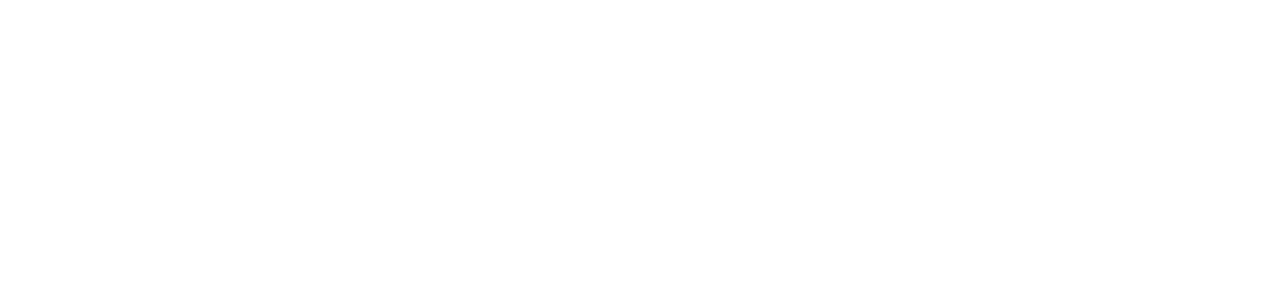
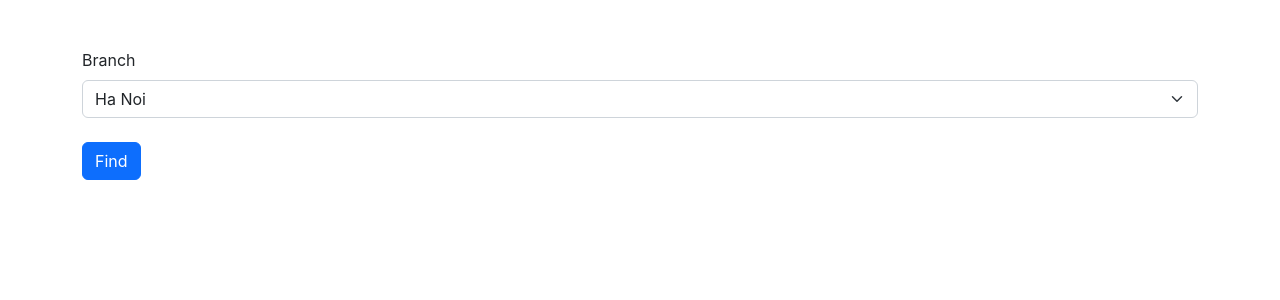
Before and after one commit to quynhniee/ticket-management-system, a React (Create React App) app: page /huongtt in a window 1280 px wide. Before the commit this address had no page. Shown: the top 300 px of the page. Built offline with nearby package versions, Linux system fonts and the light colour scheme.

Commit message:
add layouts and query

```diff
--- a/src/App.js
+++ b/src/App.js
@@ -9,6 +9,9 @@
 const Tickets = lazy(() => import("./views/Tickets"));
 const Quynh = lazy(() => import("./layouts/Quynh"));
 const Vu = lazy(() => import("./layouts/Vu"));
+const Huong = lazy(() => import("./layouts/Huong"));
+const Phuc = lazy(() => import("./layouts/Phuc"));
+const Dung = lazy(() => import("./layouts/Dung"));
 
 function App() {
   return (
@@ -19,6 +22,9 @@
             <Route index path="/" element={<Home />} />
             <Route path="/quynhnn" element={<Quynh />} />
             <Route path="/vuna" element={<Vu />} />
+            <Route path="/huongtt" element={<Huong />} />
+            <Route path="/phucht" element={<Phuc />} />
+            <Route path="/dungpt" element={<Dung />} />
             <Route path="/tickets" element={<Tickets />} />
             <Route path="/book-ticket" element={<BookTicket />} />
             <Route path="/employee-detail" element={<EmployeeDetail />} />
--- a/src/components/DataTable.jsx
+++ /dev/null
@@ -1,49 +0,0 @@
-import React from "react";
-
-const Ticket = ({ index, ticket }) => {
-  const {
-    id,
-    ticketPrice,
-    discount,
-    seatType,
-    IdCustomer,
-    IdEmployee,
-    IdTrainRide,
-  } = ticket;
-  return (
-    <tr>
-      <th scope="row">{index}</th>
-      <td>{id}</td>
-      <td>{seatType}</td>
-      <td>{ticketPrice}</td>
-      <td>{discount}</td>
-      <td>{IdCustomer}</td>
-      <td>{IdEmployee}</td>
-      <td>{IdTrainRide}</td>
-    </tr>
-  );
-};
-
-const DataTable = ({ data, ths }) => {
-  if (!data || !ths) return <p>Loading...</p>;
-  return (
-    <table className="table table-striped ">
-      <thead>
-        <tr>
-          {ths.map((th) => (
-            <th scope="col" key={th}>
-              {th}
-            </th>
-          ))}
-        </tr>
-      </thead>
-      <tbody>
-        {data.map((ticket, index) => (
-          <Ticket index={index} ticket={ticket} key={ticket.id} />
-        ))}
-      </tbody>
-    </table>
-  );
-};
-
-export default DataTable;
--- /dev/null
+++ b/src/layouts/Dung.jsx
@@ -0,0 +1,39 @@
+import React, { useState } from "react";
+import { useNavigate } from "react-router-dom";
+
+const Dung = () => {
+  const navigate = useNavigate();
+  const [seatType, setSeatType] = useState("bus");
+  const seatTypeChangeHandle = (e) => setSeatType(e.target.value);
+
+  const submitHandle = (e) => {
+    e.preventDefault();
+    console.log(seatType);
+    navigate(`/tickets?seatType=${seatType}`);
+  };
+
+  return (
+    <div className="container py-5">
+      <form onSubmit={submitHandle}>
+        <label className="form-label" htmlFor="seatType">
+          Seat type
+        </label>
+        <select
+          className="form-select"
+          id="seatType"
+          aria-label="Floating label select example"
+          value={seatType}
+          onChange={seatTypeChangeHandle}
+        >
+          <option value="eco">Economy class</option>
+          <option value="bus">Business class</option>
+        </select>
+        <button type="submit" className="btn btn-primary my-4">
+          Find
+        </button>
+      </form>
+    </div>
+  );
+};
+
+export default Dung;
--- /dev/null
+++ b/src/layouts/Huong.jsx
@@ -0,0 +1,47 @@
+import React, { useState } from "react";
+import { useNavigate } from "react-router-dom";
+
+const Huong = () => {
+  const navigate = useNavigate();
+  const [branchId, setBranchId] = useState("BHN001");
+  const branchIdChangeHandle = (e) => setBranchId(e.target.value);
+
+  const submitHandle = (e) => {
+    e.preventDefault();
+    console.log(branchId);
+    navigate(`/tickets?branchId=${branchId}`);
+  };
+
+  return (
+    <div className="container py-5">
+      <form onSubmit={submitHandle}>
+        <label className="form-label" htmlFor="branch">
+          Branch
+        </label>
+        <select
+          className="form-select"
+          id="branch"
+          aria-label="Floating label select example"
+          value={branchId}
+          onChange={branchIdChangeHandle}
+          required
+        >
+          <option value="BHN001">Ha Noi</option>
+          <option value="BNB009">Ninh Binh</option>
+          <option value="BHP003">Hai Phong</option>
+          <option value="BHT004">Ha Tinh</option>
+          <option value="BHY007">Hung Yen</option>
+          <option value="BDB005">Dien Bien</option>
+          <option value="BPT008">Phu Tho</option>
+          <option value="BTB006">Thai Binh</option>
+          <option value="BND002">Nam Dinh</option>
+        </select>
+        <button type="submit" className="btn btn-primary my-4">
+          Find
+        </button>
+      </form>
+    </div>
+  );
+};
+
+export default Huong;
--- /dev/null
+++ b/src/layouts/Phuc.jsx
@@ -0,0 +1,37 @@
+import React, { useState } from "react";
+import { useNavigate } from "react-router-dom";
+
+const Phuc = () => {
+  const navigate = useNavigate();
+  const [trainRideId, setTrainRideId] = useState();
+  const trainRideIdChangeHandle = (e) => setTrainRideId(e.target.value);
+  const submitHandle = (e) => {
+    e.preventDefault();
+    console.log(trainRideId);
+    // navigate(`/tickets?trainRideId=${trainRideId}`);
+  };
+  return (
+    <div className="container py-5">
+      <form onSubmit={submitHandle}>
+        <div className="form-outline">
+          <label className="form-label" htmlFor="trainRideId">
+            *Tra cứu những hành khách trên cùng chuyến tàu:
+          </label>
+          <input
+            type="text"
+            id="trainRideId"
+            className="form-control"
+            required
+            value={trainRideId}
+            onChange={trainRideIdChangeHandle}
+          />
+        </div>
+        <button type="submit" className="btn btn-primary my-4">
+          Find
+        </button>
+      </form>
+    </div>
+  );
+};
+
+export default Phuc;
--- a/src/layouts/Quynh.jsx
+++ b/src/layouts/Quynh.jsx
@@ -9,8 +9,9 @@
   const submitHandle = (e) => {
     e.preventDefault();
     console.log(employeeId);
-    navigate("/tickets");
+    navigate(`/tickets?employeeId=${employeeId}`);
   };
+
   return (
     <div className="container py-5">
       <p className="mb-2">*Đặt vé tại đây</p>
--- a/src/layouts/Vu.jsx
+++ b/src/layouts/Vu.jsx
@@ -12,7 +12,7 @@
   const submitHandle = (e) => {
     e.preventDefault();
     console.log(customerId, branchId);
-    // navigate("/tickets");
+    navigate(`/tickets?customerId=${customerId}&branchId=${branchId}`);
   };
 
   return (
--- a/src/views/Tickets.jsx
+++ b/src/views/Tickets.jsx
@@ -1,6 +1,5 @@
-import React from "react";
+import React, { useEffect, useState } from "react";
 import { Link } from "react-router-dom";
-import DataTable from "../components/DataTable";
 
 const ths = [
   "#",
@@ -11,8 +10,9 @@
   "Customer ID",
   "Employee ID",
   "Train Ride ID",
+  "Action",
 ];
-const data = [
+const tmp = [
   {
     id: 1,
     ticketPrice: 1000,
@@ -41,12 +41,107 @@
     IdTrainRide: "#TrRi001",
   },
 ];
+const Ticket = ({ index, ticket }) => {
+  const {
+    id,
+    ticketPrice,
+    discount,
+    seatType,
+    IdCustomer,
+    IdEmployee,
+    IdTrainRide,
+  } = ticket;
+
+  return (
+    <tr>
+      <th scope="row">{index}</th>
+      <td>{id}</td>
+      <td>{seatType}</td>
+      <td>{ticketPrice}</td>
+      <td>{discount}</td>
+      <td>{IdCustomer}</td>
+      <td>{IdEmployee}</td>
+      <td>{IdTrainRide}</td>
+      <td>
+        <Link to={`/book-ticket?id=${id}`} className="">
+          Edit
+        </Link>
+      </td>
+    </tr>
+  );
+};
 
 const Tickets = () => {
+  const urlParams = new URLSearchParams(window.location.search);
+  const branchId = urlParams.get("branchId");
+  const employeeId = urlParams.get("employeeId");
+  const customerId = urlParams.get("customerId");
+  const seatType = urlParams.get("seatType");
+
+  const [data, setData] = useState(tmp);
+
+  const deleteTicketHandle = (id) => {
+    setData(data.filter((ticket) => ticket.id !== id));
+  };
+
+  useEffect(() => {
+    console.log(employeeId, customerId, branchId, seatType);
+  }, []);
+
   return (
     <div className="container py-5">
       <h1 className="text-center mb-4">Tickets</h1>
-      <DataTable ths={ths} data={data} />
+      <table className="table table-striped ">
+        <thead>
+          <tr>
+            {ths.map((th) => (
+              <th scope="col" key={th}>
+                {th}
+              </th>
+            ))}
+          </tr>
+        </thead>
+        <tbody>
+          {data.map((ticket, index) => {
+            const {
+              id,
+              ticketPrice,
+              discount,
+              seatType,
+              IdCustomer,
+              IdEmployee,
+              IdTrainRide,
+            } = ticket;
+
+            return (
+              <tr>
+                <th scope="row">{index}</th>
+                <td>{id}</td>
+                <td>{seatType}</td>
+                <td>{ticketPrice}</td>
+                <td>{discount}</td>
+                <td>{IdCustomer}</td>
+                <td>{IdEmployee}</td>
+                <td>{IdTrainRide}</td>
+                <td>
+                  <Link
+                    to={`/book-ticket?id=${id}`}
+                    className="btn btn-warning"
+                  >
+                    Edit
+                  </Link>
+                  <button
+                    className="btn btn-danger ms-1"
+                    onClick={() => deleteTicketHandle(id)}
+                  >
+                    Delete
+                  </button>
+                </td>
+              </tr>
+            );
+          })}
+        </tbody>
+      </table>
 
       <div className="d-flex justify-content-end">
         <Link to="/book-ticket" className="btn btn-primary">
```
